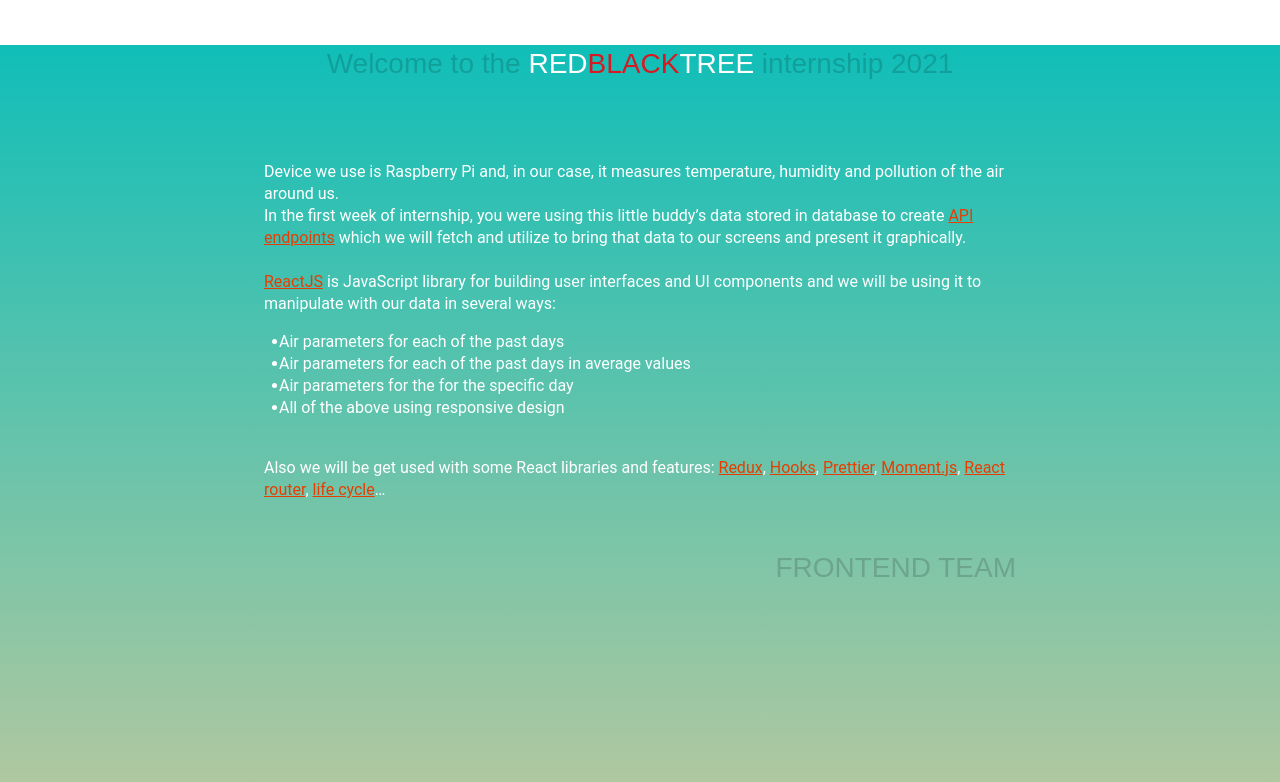
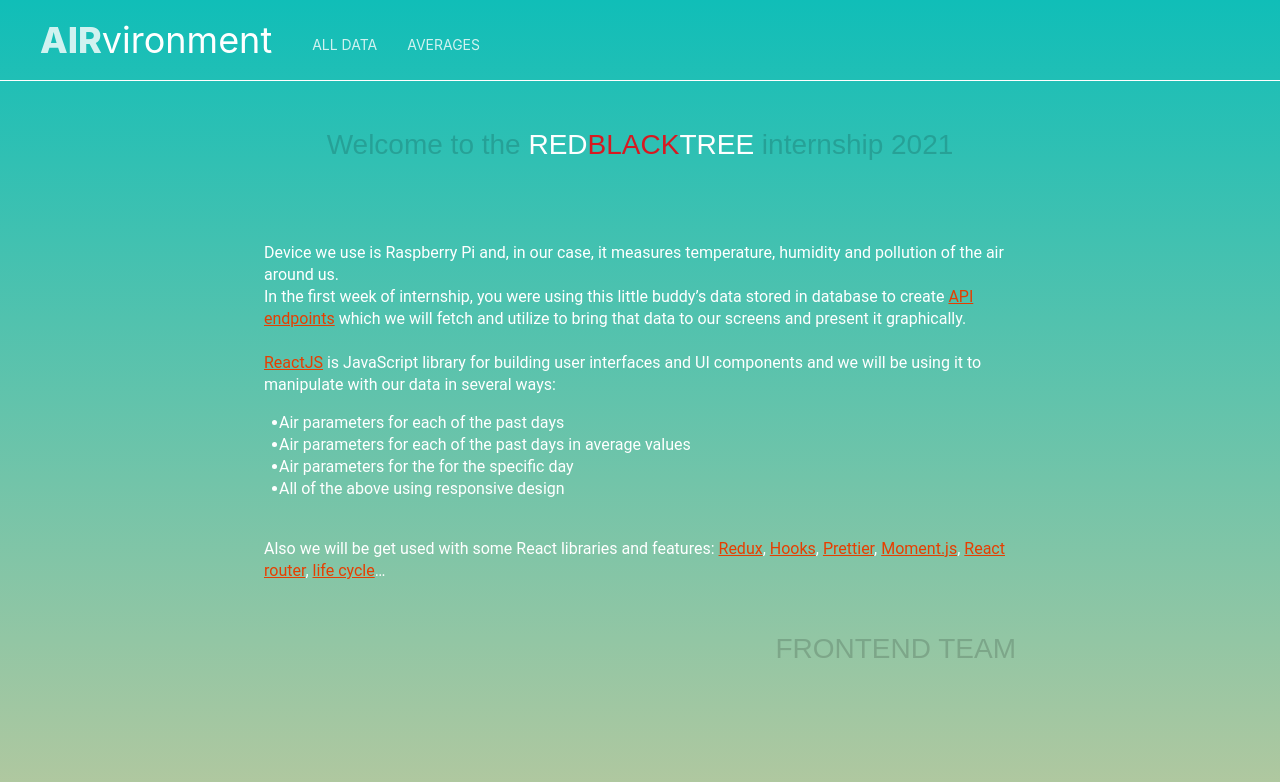
Before and after one commit to Neskoff/airvironment-2021-frontend, a React (Create React App) app: page / in a window 1280 px wide. Shown: the top 782 px of the page. Built offline with nearby package versions, Linux system fonts and the light colour scheme.

Commit message:
Implement Header Component #12

```diff
--- a/public/index.html
+++ b/public/index.html
@@ -24,7 +24,7 @@
       work correctly both with client-side routing and a non-root public URL.
       Learn how to configure a non-root public URL by running `npm run build`.
     -->
-    <title>React App</title>
+    <title>AIRvironment</title>
   </head>
   <body>
     <noscript>AIRvironment</noscript>
--- a/src/App.js
+++ b/src/App.js
@@ -1,8 +1,10 @@
 import "./App.scss";
 import { Home } from "./pages";
+import Header from "./components/Header.js";
 function App() {
   return (
     <div className="app">
+      <Header />
       <Home />
     </div>
   );
--- a/src/App.scss
+++ b/src/App.scss
@@ -3,5 +3,5 @@
 .app {
   background: $background;
   width: 100vw;
-  height: calc(100vh - 45px);
+  height: 100vh;
 }
--- /dev/null
+++ b/src/assets/styles/components/Header.scss
@@ -0,0 +1,31 @@
+@import "../variables";
+@import "../mixins";
+.header li {
+  float: left;
+  list-style-type: none;
+}
+
+.header a {
+  @include flex(row, unset, baseline);
+  margin-right: 30px;
+  text-decoration: none;
+  color: $color-white;
+  font-size: 14px;
+  opacity: 0.8;
+  text-transform: uppercase;
+}
+
+.header {
+  height: 80px;
+  border-bottom: 1px solid $color-white;
+  color: $color-white;
+  font-size: 36px;
+  @include flex(row, unset, baseline);
+  padding-left: 40px;
+}
+
+.accent {
+  text-transform: uppercase;
+  opacity: 0.8;
+  font-weight: 800;
+}
--- /dev/null
+++ b/src/components/Header.js
@@ -0,0 +1,19 @@
+import React from "react";
+import "../assets/styles/components/Header.scss";
+const Header = () => {
+  return (
+    <div className="header">
+      <span className="accent">Air</span>vironment
+      <ul>
+        <li>
+          <a href="#">All Data</a>
+        </li>
+        <li>
+          <a href="#">Averages</a>
+        </li>
+      </ul>
+    </div>
+  );
+};
+
+export default Header;
--- a/src/pages/home.js
+++ b/src/pages/home.js
@@ -2,6 +2,7 @@ import React from "react";
 import "../assets/styles/pages/home.scss";
 function Home() {
   return (
+    <div>
       <div className="home-page-container">
         <div className="home-page-header">
           Welcome to the <span className="logo white-text">red</span>
@@ -9,11 +10,11 @@ function Home() {
           <span className="logo white-text">tree</span> internship 2021
         </div>
         <div className="home-page-content">
-        Device we use is Raspberry Pi and, in our case, it measures temperature,
-        humidity and pollution of the air around us.
+          Device we use is Raspberry Pi and, in our case, it measures
+          temperature, humidity and pollution of the air around us.
           <br />
-        In the first week of internship, you were using this little buddy’s data
-        stored in database to create{" "}
+          In the first week of internship, you were using this little buddy’s
+          data stored in database to create{" "}
           <a
             href="https://airvironment.live/api/measurements"
             className="link"
@@ -34,8 +35,8 @@ function Home() {
           >
             ReactJS
           </a>{" "}
-        is JavaScript library for building user interfaces and UI components and
-        we will be using it to manipulate with our data in several ways:
+          is JavaScript library for building user interfaces and UI components
+          and we will be using it to manipulate with our data in several ways:
           <ul className="list">
             <li className="list-item">
               <span>Air parameters for each of the past days</span>
@@ -111,6 +112,7 @@ function Home() {
         </div>
         <p className="signature">Frontend team</p>
       </div>
+    </div>
   );
 }
 export default Home;
```
Lines whose indentation alone changed are shown as unchanged.
